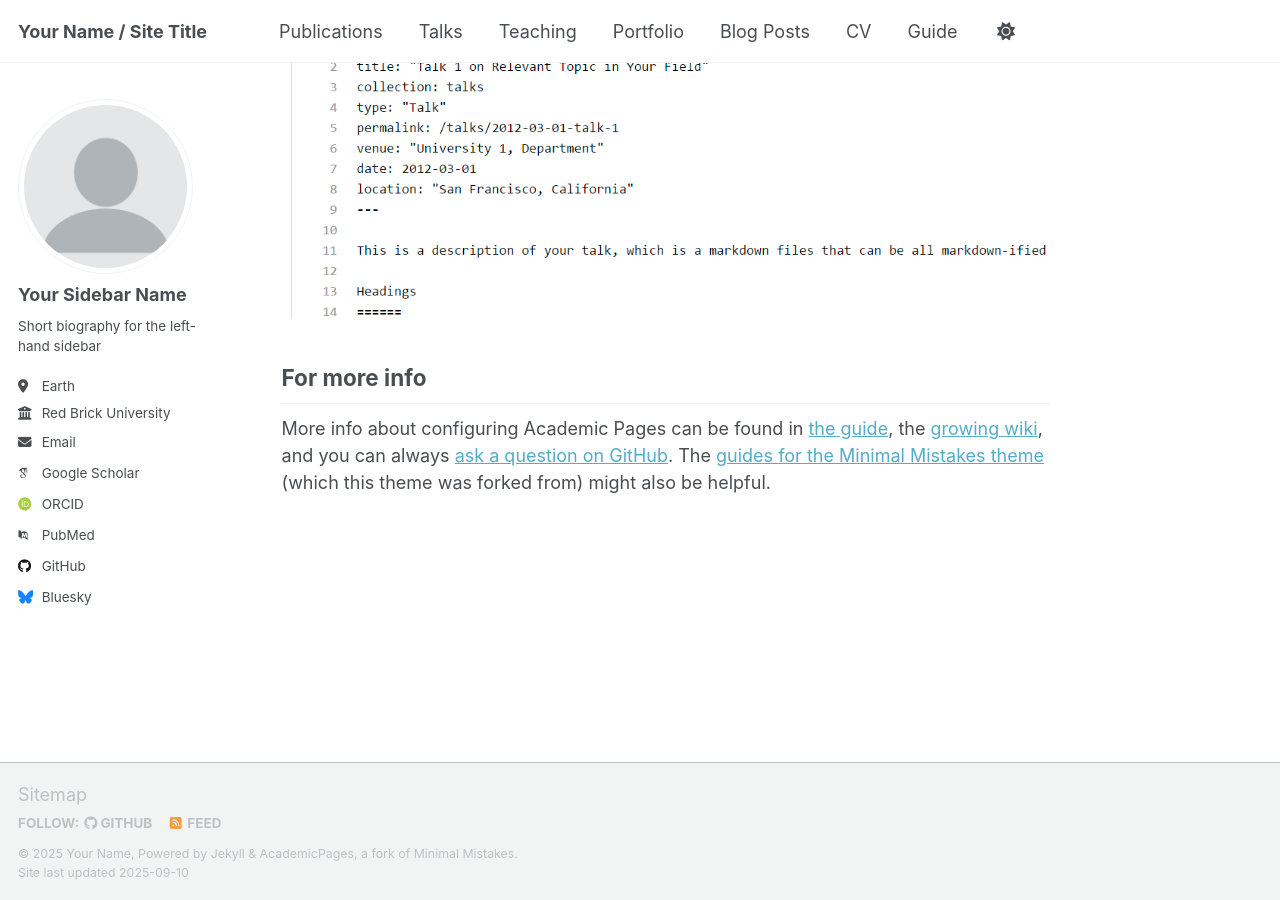
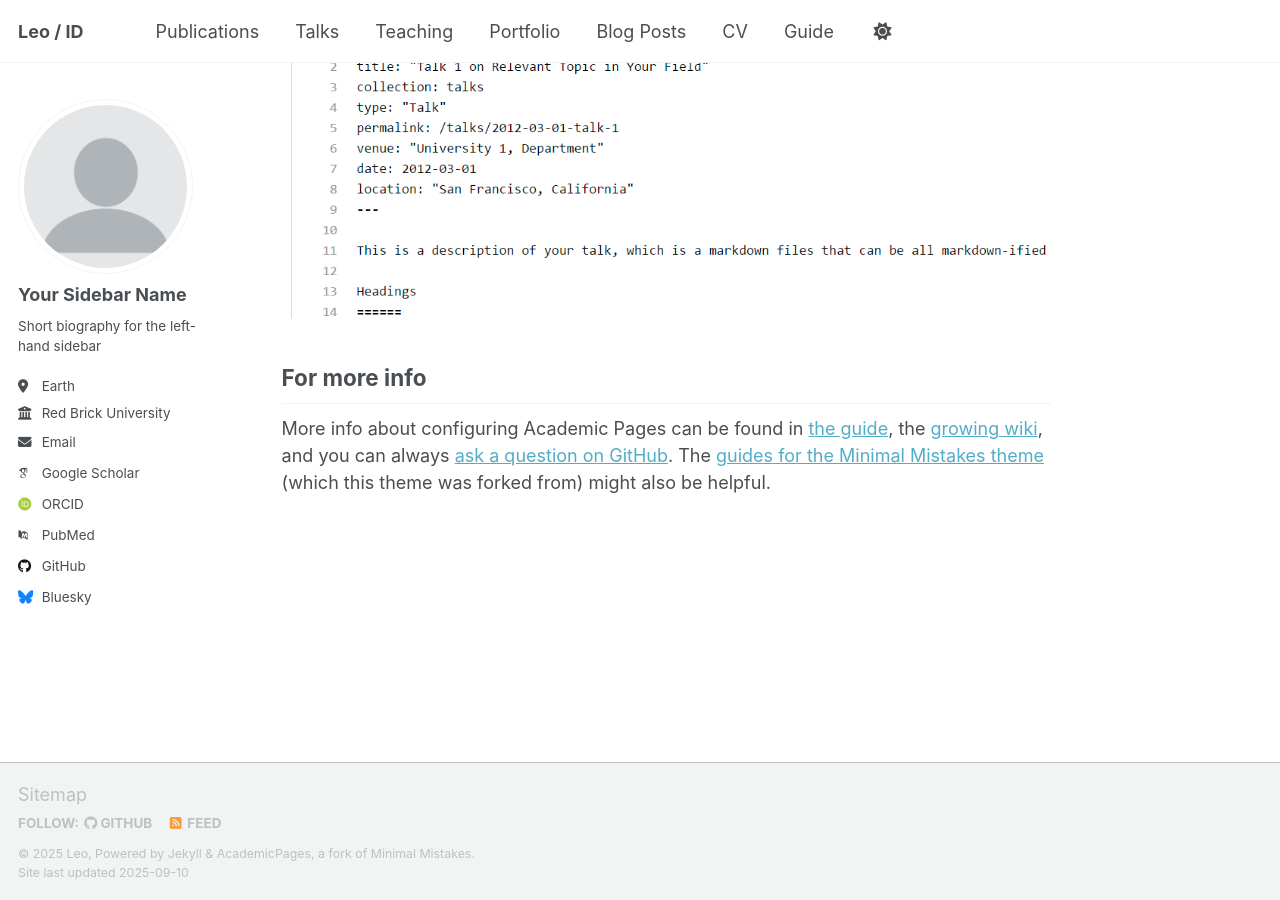
Before and after one commit to hanlinchentw/hanlinchentw, a Jekyll site: the page built from _pages/about.md, in a window 1280 px wide and 900 px high, scrolled down 2880 px. Built offline with Jekyll 4.4.1, drawn with Linux system fonts in a browser that asks for light colours; some web fonts are replaced; a script that is not in the unit is left out.

Commit message:
Update _config.yml

```diff
--- a/_config.yml
+++ b/_config.yml
@@ -9,14 +9,14 @@
 # Basic Site Settings
 locale                   : "en-US"
 site_theme               : "default" # Currently available options are "default", "air"
-title                    : "Your Name / Site Title"
+title                    : "Leo / ID"
 title_separator          : "-"
-name                     : &name "Your Name"
-description              : &description "Your Name's academic portfolio"   # Update this with a general description of your site, this is the default if not overridden by a page
-url                      : https://academicpages.github.io # The base hostname & protocol for your site e.g. "https://[your GitHub username].github.io",
+name                     : &name "Leo"
+description              : &description "Leo's portfolio"   # Update this with a general description of your site, this is the default if not overridden by a page
+url                      : https://hanlinchentw.github.io # The base hostname & protocol for your site e.g. "https://[your GitHub username].github.io",
                                                            # or if you already have some other page hosted on Github then use "https://[your GitHub username].github.io/[Your Repo Name]"
 baseurl                  : "" # the subpath of your site, e.g. "/blog"
-repository               : "academicpages/academicpages.github.io"
+repository               : "hanlinchentw/hanlinchentw.github.io"
 
 # Site Author - The following control what appear as part of the author content on the side bar.
 #               If a field is blank the icon and link will not appear, otherwise it will be shown.
```
